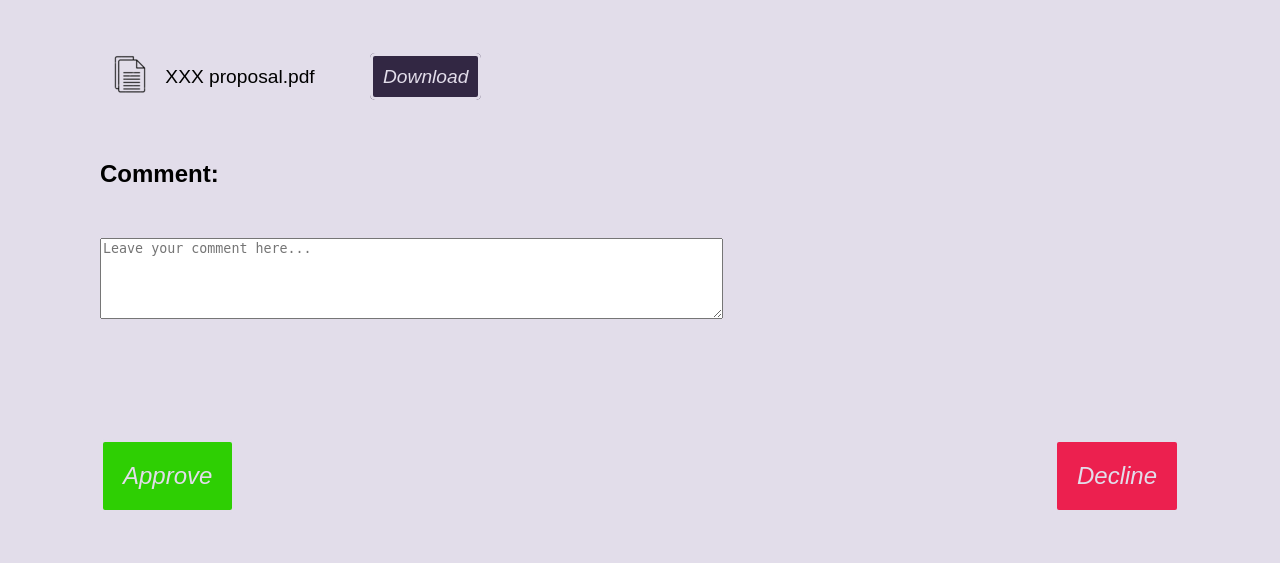
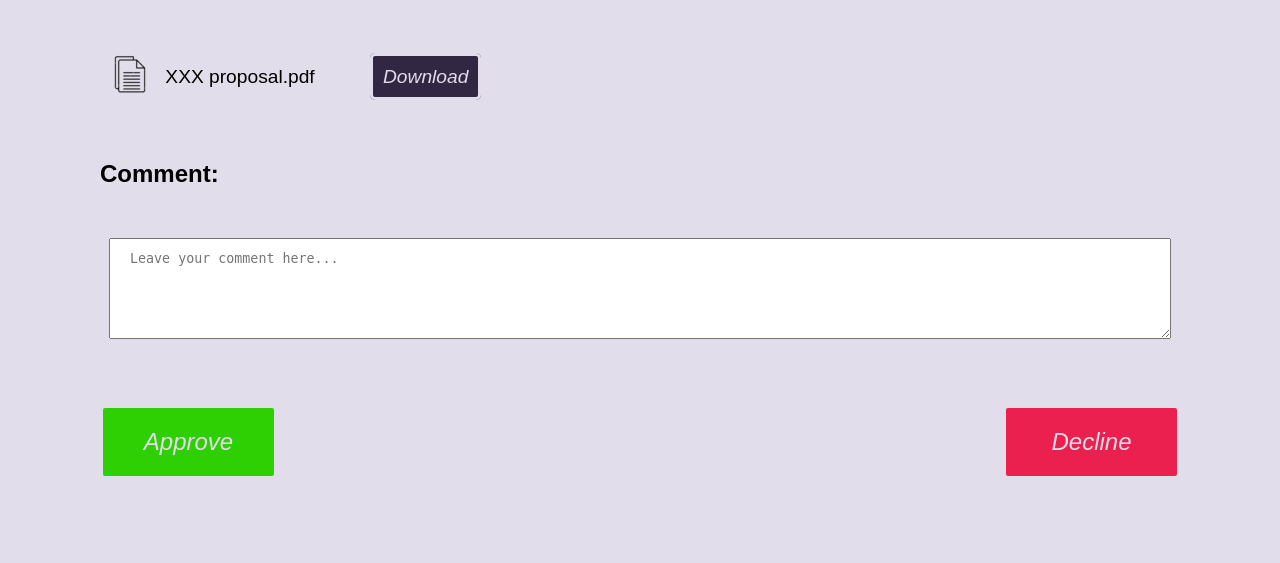
Before and after one commit to NgYunShi1211103311/FYP-Website, a PHP site: page /pg12.html in a window 1280 px wide; the page is wider, and only the part inside the window is pictured. Shown: the part 561-1124 px from the top of that part. After the commit the page ends 1037 px from the top of that part, so only its background shows below. Run offline with PHP 8.4, Linux system fonts and the light colour scheme.

Commit message:
Update pg12.css

```diff
--- a/assignment/pg12.css
+++ b/assignment/pg12.css
@@ -5,7 +5,6 @@ body,h1,h2{
 }
 
 #proposalTitle{
-    text-align: center;
     background-color: #E2DDEA;
     width: 1000px;
     border: 3px solid #322743;
@@ -16,7 +15,6 @@ body,h1,h2{
     text-align: left;
 }
 #description{
-    text-align: center;
     background-color: #E2DDEA;
     width: 1500px;
     height: 100px;
@@ -58,6 +56,10 @@ nav{
     text-decoration: underline;
 }
 #approve{
+    width: 15%;
+    box-sizing: border-box;
+    text-align: center;
+
     font-size: x-large;
     background-color: #2ECF03;
     border: 3px solid #E2DDEA;
@@ -72,6 +74,10 @@ nav{
     display: inline; float: left;
 }
 #approve:hover{
+    width: 15%;
+    box-sizing: border-box;
+    text-align: center;
+
     font-size: x-large;
     background-color: #E2DDEA;
     border: 3px solid #2ECF03;
@@ -86,6 +92,10 @@ nav{
     display: inline; float: left;
 }
 #decline{
+    width: 15%;
+    box-sizing: border-box;
+    text-align: center;
+
     font-size: x-large;
     background-color: #EC204F;
     border: 3px solid #E2DDEA;
@@ -97,9 +107,13 @@ nav{
     font-style: oblique;
     text-decoration: none;
 
-    display: inline; float:right
+    display: block; float:right
 }
 #decline:hover{
+    width: 15%;
+    box-sizing: border-box;
+    text-align: center;
+
     font-size: x-large;
     background-color: #E2DDEA;
     border: 3px solid #EC204F;
@@ -111,10 +125,14 @@ nav{
     font-style: oblique;
     text-decoration: underline;
 
-    display: inline; float:right
+    display: block; float:right
 }
+
+
 #comment{
-    margin-left: 50px;
-    margin-right: 50px;
-    margin-bottom: 50px;
+    width: 90%;
+    margin: auto;
+    padding: 12px 20px;
+    box-sizing: border-box;
+    display: block;
 }
```
